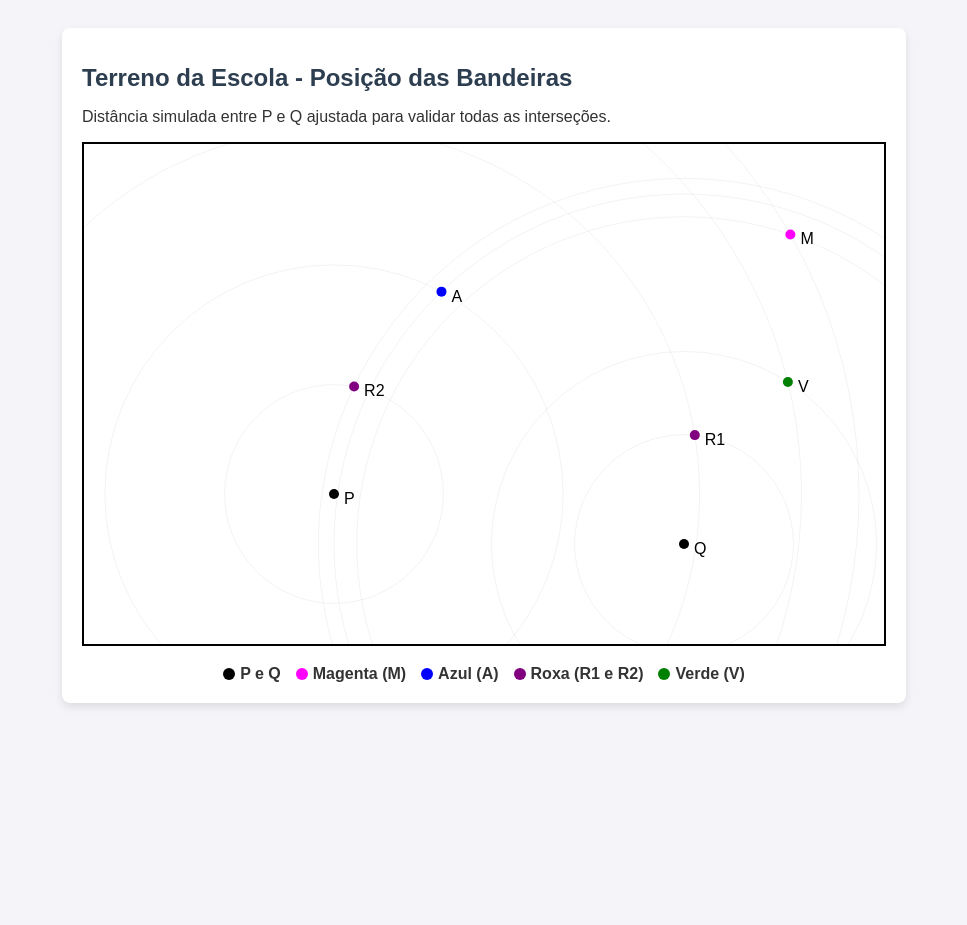
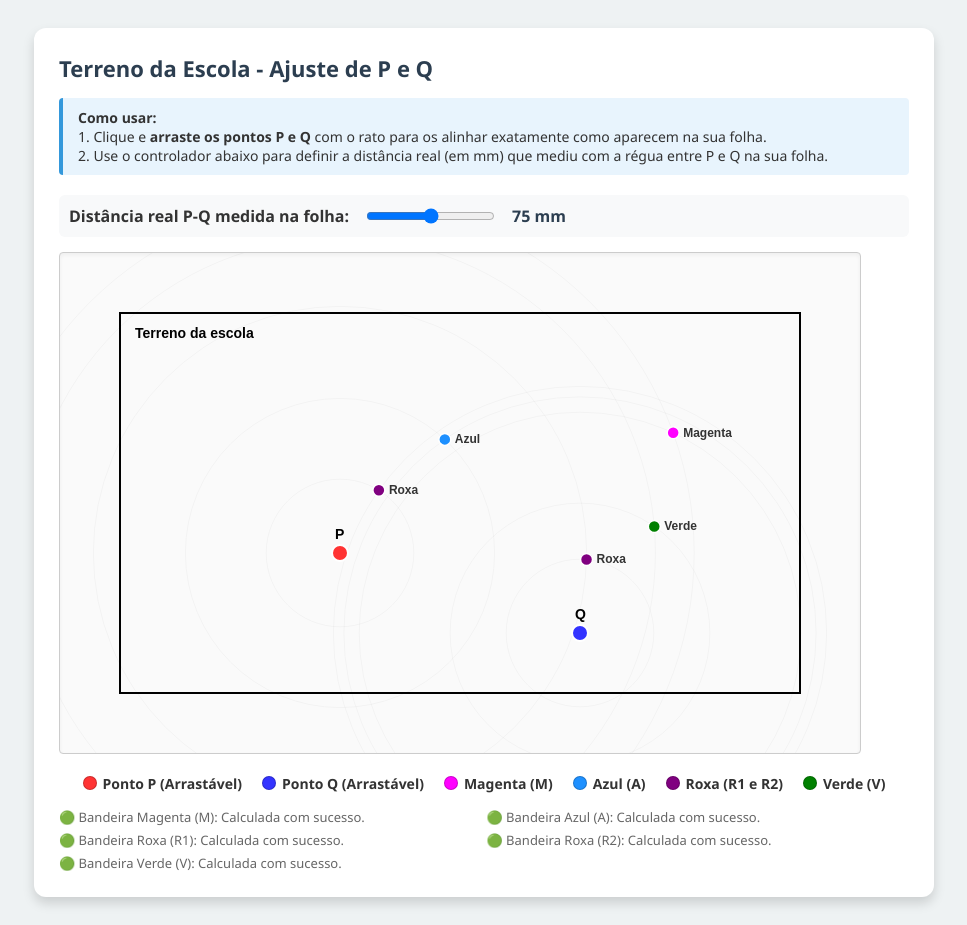
Before and after one commit to thalbl/construcao-bandeira, a plain HTML site: page index.html in a window 1280 px wide. Shown: the whole page, without its empty margins (156-1123 px from the left). Before the commit the page ends 800 px from the top, so only its background shows below. Drawn offline with Linux system fonts and the light colour scheme.

Commit message:
Update index.html

```diff
--- a/index.html
+++ b/index.html
@@ -1,123 +1,161 @@
 <!DOCTYPE html>
-<html lang="pt-BR">
+<html lang="pt-PT">
 <head>
     <meta charset="UTF-8">
     <meta name="viewport" content="width=device-width, initial-scale=1.0">
-    <title>Gincana Matemática - Mapa das Bandeiras</title>
+    <title>Gincana Matemática - Mapa Dinâmico</title>
     <style>
         body {
-            font-family: Arial, sans-serif;
-            background-color: #f4f4f9;
+            font-family: 'Segoe UI', Tahoma, Geneva, Verdana, sans-serif;
+            background-color: #eef2f3;
             color: #333;
             display: flex;
             flex-direction: column;
             align-items: center;
             padding: 20px;
         }
-        h1 { font-size: 24px; color: #2c3e50; }
         .container {
             background: #fff;
-            padding: 20px;
-            border-radius: 8px;
-            box-shadow: 0 4px 8px rgba(0,0,0,0.1);
+            padding: 25px;
+            border-radius: 12px;
+            box-shadow: 0 6px 12px rgba(0,0,0,0.15);
+            max-width: 850px;
+            width: 100%;
+        }
+        h1 { font-size: 22px; color: #2c3e50; margin-top: 0; }
+        .instructions {
+            background: #e8f4fd;
+            padding: 10px 15px;
+            border-left: 4px solid #3498db;
+            border-radius: 4px;
             margin-bottom: 20px;
+            font-size: 14px;
+        }
+        .controls {
+            margin-bottom: 15px;
+            display: flex;
+            align-items: center;
+            gap: 15px;
+            background: #f8f9fa;
+            padding: 10px;
+            border-radius: 6px;
         }
         canvas {
-            border: 2px solid #000;
-            background-color: #fff;
-            cursor: crosshair;
+            border: 1px solid #ccc;
+            background-color: #fafafa;
+            border-radius: 4px;
+            box-shadow: inset 0 2px 4px rgba(0,0,0,0.05);
         }
         .legend {
             display: flex;
-            gap: 15px;
+            gap: 20px;
             margin-top: 15px;
             flex-wrap: wrap;
             justify-content: center;
+            font-size: 14px;
         }
         .legend-item { display: flex; align-items: center; font-weight: bold; }
         .dot {
-            width: 12px; height: 12px; border-radius: 50%; margin-right: 5px;
+            width: 12px; height: 12px; border-radius: 50%; margin-right: 6px;
+            border: 1px solid rgba(0,0,0,0.2);
+        }
+        .status-list {
+            margin-top: 15px;
+            font-size: 13px;
+            color: #666;
+            display: grid;
+            grid-template-columns: 1fr 1fr;
+            gap: 5px;
         }
     </style>
 </head>
 <body>
 
     <div class="container">
-        <h1>Terreno da Escola - Posição das Bandeiras</h1>
-        <p>Distância simulada entre P e Q ajustada para validar todas as interseções.</p>
+        <h1>Terreno da Escola - Ajuste de P e Q</h1>
+
+        <div class="instructions">
+            <strong>Como usar:</strong> <br>
+            1. Clique e <strong>arraste os pontos P e Q</strong> com o rato para os alinhar exatamente como aparecem na sua folha.<br>
+            2. Use o controlador abaixo para definir a distância real (em mm) que mediu com a régua entre P e Q na sua folha.
+        </div>
+
+        <div class="controls">
+            <label for="distanceSlider"><strong>Distância real P-Q medida na folha:</strong></label>
+            <input type="range" id="distanceSlider" min="56" max="94" value="75" step="1">
+            <span id="distanceValue" style="font-weight: bold; color: #2c3e50;">75 mm</span>
+        </div>
+
         <canvas id="terreno" width="800" height="500"></canvas>
 
         <div class="legend">
-            <div class="legend-item"><div class="dot" style="background: black;"></div>P e Q</div>
+            <div class="legend-item"><div class="dot" style="background: #ff3333;"></div>Ponto P (Arrastável)</div>
+            <div class="legend-item"><div class="dot" style="background: #3333ff;"></div>Ponto Q (Arrastável)</div>
             <div class="legend-item"><div class="dot" style="background: magenta;"></div>Magenta (M)</div>
-            <div class="legend-item"><div class="dot" style="background: blue;"></div>Azul (A)</div>
+            <div class="legend-item"><div class="dot" style="background: #1e90ff;"></div>Azul (A)</div>
             <div class="legend-item"><div class="dot" style="background: purple;"></div>Roxa (R1 e R2)</div>
             <div class="legend-item"><div class="dot" style="background: green;"></div>Verde (V)</div>
         </div>
+
+        <div class="status-list" id="statusList"></div>
     </div>
 
     <script>
         const canvas = document.getElementById('terreno');
         const ctx = canvas.getContext('2d');
+        const slider = document.getElementById('distanceSlider');
+        const sliderVal = document.getElementById('distanceValue');
+        const statusList = document.getElementById('statusList');
 
-        // Escala: 1mm = 5 pixels (para ficar visível na tela)
-        const scale = 5;
+        // Posições iniciais aproximadas dentro do retângulo simulado
+        const P = { x: 280, y: 300 };
+        const Q = { x: 520, y: 380 };
 
-        // Posições de P e Q no canvas (simulando a inclinação do papel)
-        const P = { x: 250, y: 350 };
-        const Q = { x: 600, y: 400 };
+        // Definição geométrica do retângulo do "Terreno da escola"
+        const terrainBox = { x: 60, y: 60, width: 680, height: 380 };
 
-        // Distância entre P e Q no canvas
-        const d_px = Math.sqrt(Math.pow(Q.x - P.x, 2) + Math.pow(Q.y - P.y, 2));
-        const d_mm = d_px / scale;
-
-        // Valores base em mm
+        // Valores matemáticos do enunciado (em mm)
         const a = 60, b = 35, c = 20;
 
-        // --- CÁLCULO DOS VALORES DE X E Y (em mm) ---
-        // 1. Magenta
-        const x_M = (a * b) / c;
-        const y_M = (a * a) / (c + b);
+        // Cálculos estáticos dos raios (em mm) baseados nas equações
+        const x_M = (a * b) / c;                     // 105 mm
+        const y_M = (a * a) / (c + b);               // 65.45 mm
 
-        // 2. Azul
-        const x_A = Math.sqrt(a * b);
-        const y_A = (b * c) / (2 * b - a);
+        const x_A = Math.sqrt(a * b);                // 45.83 mm
+        const y_A = (b * c) / (2 * b - a);           // 70 mm
 
-        // 3. Roxa (Bhaskara: z^2 - 95z + 1600 = 0)
-        // x+y = 95; sqrt(x*y) = 40 => x*y = 1600
-        const delta_R = Math.pow(95, 2) - 4 * 1600;
-        const R_sol1 = (95 + Math.sqrt(delta_R)) / 2;
-        const R_sol2 = (95 - Math.sqrt(delta_R)) / 2;
-        const x_R1 = R_sol1, y_R1 = R_sol2; // Bandeira Roxa 1
-        const x_R2 = R_sol2, y_R2 = R_sol1; // Bandeira Roxa 2
+        const delta_R = Math.pow(95, 2) - 4 * 1600;  // 2625
+        const x_R1 = (95 + Math.sqrt(delta_R)) / 2;  // 73.12 mm
+        const y_R1 = (95 - Math.sqrt(delta_R)) / 2;  // 21.88 mm
+        const x_R2 = y_R1, y_R2 = x_R1;
 
-        // 4. Verde (Bhaskara: y^2 + 55y - 3600 = 0)
-        // x-y = 55 => x = y+55; sqrt(x*y) = 60 => x*y = 3600
-        const delta_V = Math.pow(55, 2) - 4 * (-3600);
-        const y_V = (-55 + Math.sqrt(delta_V)) / 2;
-        const x_V = y_V + 55;
+        const delta_V = Math.pow(55, 2) - 4 * (-3600); // 17425
+        const y_V = (-55 + Math.sqrt(delta_V)) / 2;  // 38.50 mm
+        const x_V = y_V + 55;                        // 93.50 mm
 
-        // Lista de bandeiras para desenhar
         const flags = [
-            { name: 'M', x: x_M, y: y_M, color: 'magenta' },
-            { name: 'A', x: x_A, y: y_A, color: 'blue' },
-            { name: 'R1', x: x_R1, y: y_R1, color: 'purple' },
-            { name: 'R2', x: x_R2, y: y_R2, color: 'purple' },
-            { name: 'V', x: x_V, y: y_V, color: 'green' }
+            { name: 'Bandeira Magenta (M)', x: x_M, y: y_M, color: 'magenta' },
+            { name: 'Bandeira Azul (A)', x: x_A, y: y_A, color: '#1e90ff' },
+            { name: 'Bandeira Roxa (R1)', x: x_R1, y: y_R1, color: 'purple' },
+            { name: 'Bandeira Roxa (R2)', x: x_R2, y: y_R2, color: 'purple' },
+            { name: 'Bandeira Verde (V)', x: x_V, y: y_V, color: 'green' }
         ];
 
-        // Função para encontrar interseção de 2 círculos
+        let dragTarget = null;
+
+        // Interseção de duas circunferências
         function findIntersections(x0, y0, r0, x1, y1, r1) {
             let dx = x1 - x0;
             let dy = y1 - y0;
             let d = Math.sqrt((dy*dy) + (dx*dx));
-
-            if (d > (r0 + r1) || d < Math.abs(r0 - r1) || d === 0) return null; // Não há interseção
+            if (d > (r0 + r1) || d < Math.abs(r0 - r1) || d === 0) return null;
 
             let a = ((r0*r0) - (r1*r1) + (d*d)) / (2.0 * d);
             let x2 = x0 + (dx * a/d);
             let y2 = y0 + (dy * a/d);
-            let h = Math.sqrt((r0*r0) - (a*a));
+            let hSq = (r0*r0) - (a*a);
+            if (hSq < 0) return null;
+            let h = Math.sqrt(hSq);
             let rx = -dy * (h/d);
             let ry = dx * (h/d);
 
@@ -127,34 +165,39 @@
             ];
         }
 
-        // Desenhar P e Q
-        function drawPoint(pt, label, color) {
-            ctx.beginPath();
-            ctx.arc(pt.x, pt.y, 5, 0, 2 * Math.PI);
-            ctx.fillStyle = color;
-            ctx.fill();
-            ctx.fillStyle = "#000";
-            ctx.font = "16px Arial";
-            ctx.fillText(label, pt.x + 10, pt.y + 10);
-        }
+        function draw() {
+            ctx.clearRect(0, 0, canvas.width, canvas.height);
 
-        drawPoint(P, 'P', 'black');
-        drawPoint(Q, 'Q', 'black');
+            // 1. Desenhar a caixa do Terreno da Escola
+            ctx.strokeStyle = '#000';
+            ctx.lineWidth = 2;
+            ctx.strokeRect(terrainBox.x, terrainBox.y, terrainBox.width, terrainBox.height);
+            ctx.fillStyle = '#000';
+            ctx.font = 'bold 14px Arial';
+            ctx.fillText('Terreno da escola', terrainBox.x + 15, terrainBox.y + 25);
 
-        // Desenhar Bandeiras
+            // 2. Calcular a escala dinâmica (pixels por mm)
+            const d_px = Math.hypot(Q.x - P.x, Q.y - P.y);
+            const d_mm = parseFloat(slider.value);
+            const scale = d_px / d_mm;
+
+            statusList.innerHTML = ''; // Limpar texto de status
+
+            // 3. Processar e desenhar cada bandeira
             flags.forEach(flag => {
                 let r0 = flag.x * scale;
                 let r1 = flag.y * scale;
                 let pts = findIntersections(P.x, P.y, r0, Q.x, Q.y, r1);
 
                 if (pts) {
-                // Seleciona o ponto que fica "para cima" no papel (menor Y no canvas)
+                    // Escolhe o ponto que fica voltado para dentro/cima do terreno
                     let pt = pts[0].y < pts[1].y ? pts[0] : pts[1];
 
-                // Desenhar arcos guias
+                    // Desenhar finos arcos auxiliares (linhas do compasso)
                     ctx.beginPath();
                     ctx.arc(P.x, P.y, r0, 0, 2 * Math.PI);
-                ctx.strokeStyle = "rgba(0,0,0,0.05)";
+                    ctx.strokeStyle = "rgba(0,0,0,0.03)";
+                    ctx.lineWidth = 1;
                     ctx.stroke();
 
                     ctx.beginPath();
@@ -162,11 +205,86 @@
                     ctx.stroke();
 
                     // Desenhar o ponto da bandeira
-                drawPoint(pt, flag.name, flag.color);
+                    ctx.beginPath();
+                    ctx.arc(pt.x, pt.y, 6, 0, 2 * Math.PI);
+                    ctx.fillStyle = flag.color;
+                    ctx.fill();
+                    ctx.strokeStyle = '#fff';
+                    ctx.lineWidth = 1.5;
+                    ctx.stroke();
+
+                    ctx.fillStyle = '#333';
+                    ctx.font = 'bold 12px Arial';
+                    ctx.fillText(flag.name.split(' ')[1], pt.x + 10, pt.y + 4);
+
+                    statusList.innerHTML += `<div>🟢 ${flag.name}: Calculada com sucesso.</div>`;
                 } else {
-                console.log(`Bandeira ${flag.name} não faz interseção no plano (Escala ou distância PQ incorreta).`);
+                    statusList.innerHTML += `<div style="color: red;">❌ ${flag.name}: Distância P-Q incompatível para cruzamento.</div>`;
                 }
             });
+
+            // 4. Desenhar os pontos de controlo P e Q por cima de tudo
+            drawControlPoint(P, 'P', '#ff3333');
+            drawControlPoint(Q, 'Q', '#3333ff');
+        }
+
+        function drawControlPoint(pt, label, color) {
+            ctx.beginPath();
+            ctx.arc(pt.x, pt.y, 8, 0, 2 * Math.PI);
+            ctx.fillStyle = color;
+            ctx.fill();
+            ctx.strokeStyle = '#fff';
+            ctx.lineWidth = 2;
+            ctx.stroke();
+
+            ctx.fillStyle = '#000';
+            ctx.font = 'bold 14px Arial';
+            ctx.fillText(label, pt.x - 5, pt.y - 14);
+        }
+
+        // --- SISTEMA DE ARRASTAR E LARGAR (MOUSE EVENTS) ---
+        function getMousePos(e) {
+            const rect = canvas.getBoundingClientRect();
+            return {
+                x: e.clientX - rect.left,
+                y: e.clientY - rect.top
+            };
+        }
+
+        canvas.addEventListener('mousedown', (e) => {
+            const mouse = getMousePos(e);
+            if (Math.hypot(mouse.x - P.x, mouse.y - P.y) < 15) dragTarget = P;
+            else if (Math.hypot(mouse.x - Q.x, mouse.y - Q.y) < 15) dragTarget = Q;
+        });
+
+        canvas.addEventListener('mousemove', (e) => {
+            const mouse = getMousePos(e);
+
+            if (dragTarget) {
+                // Prender o ponto dentro dos limites do canvas com alguma margem
+                dragTarget.x = Math.max(10, Math.min(canvas.width - 10, mouse.x));
+                dragTarget.y = Math.max(10, Math.min(canvas.height - 10, mouse.y));
+                draw();
+            } else {
+                // Mudar o cursor para indicar que é clicável
+                if (Math.hypot(mouse.x - P.x, mouse.y - P.y) < 15 || Math.hypot(mouse.x - Q.x, mouse.y - Q.y) < 15) {
+                    canvas.style.cursor = 'pointer';
+                } else {
+                    canvas.style.cursor = 'default';
+                }
+            }
+        });
+
+        canvas.addEventListener('mouseup', () => dragTarget = null);
+        canvas.addEventListener('mouseleave', () => dragTarget = null);
+
+        slider.addEventListener('input', () => {
+            sliderVal.textContent = slider.value + ' mm';
+            draw();
+        });
+
+        // Inicializar o desenho
+        draw();
     </script>
 </body>
 </html>
```
Lines whose indentation alone changed are shown as unchanged.
